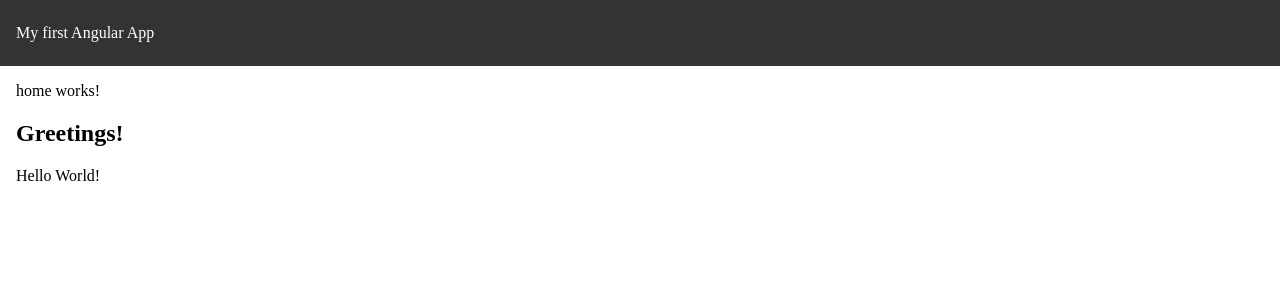
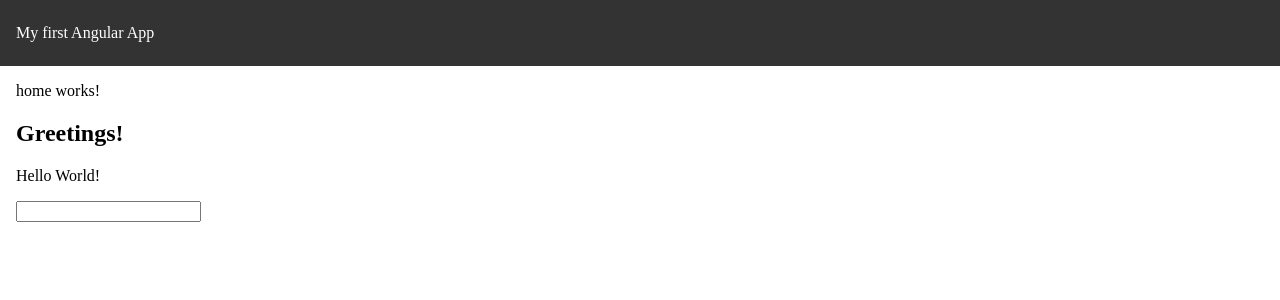
Before and after one commit to SUE2023/Angular-Project, an Angular app in the folder first-ng-app/: page / in a window 1280 px wide. Shown: the top 300 px of the page. Built offline with nearby package versions, Linux system fonts and the light colour scheme.

Commit message:
Event Listerners: Added

```diff
--- a/first-ng-app/src/app/home/home.ts
+++ b/first-ng-app/src/app/home/home.ts
@@ -7,10 +7,15 @@ import { Greeting } from '../components/greeting/greeting';
   template: `
     <p>home works!</p>
     <app-greeting [message] = "homeMessage()"></app-greeting>
+    <input type = "text" (keyup) = "keyUpHandler($event)">
   `,
   styles: ``
 })
 export class Home {
-	homeMessage = signal('Hello World!')
+	homeMessage = signal('Hello World!');
+
+	keyUpHandler(event:KeyboardEvent){
+		console.log('user pressed the ${event.key}');
+	}
 
 }
```
